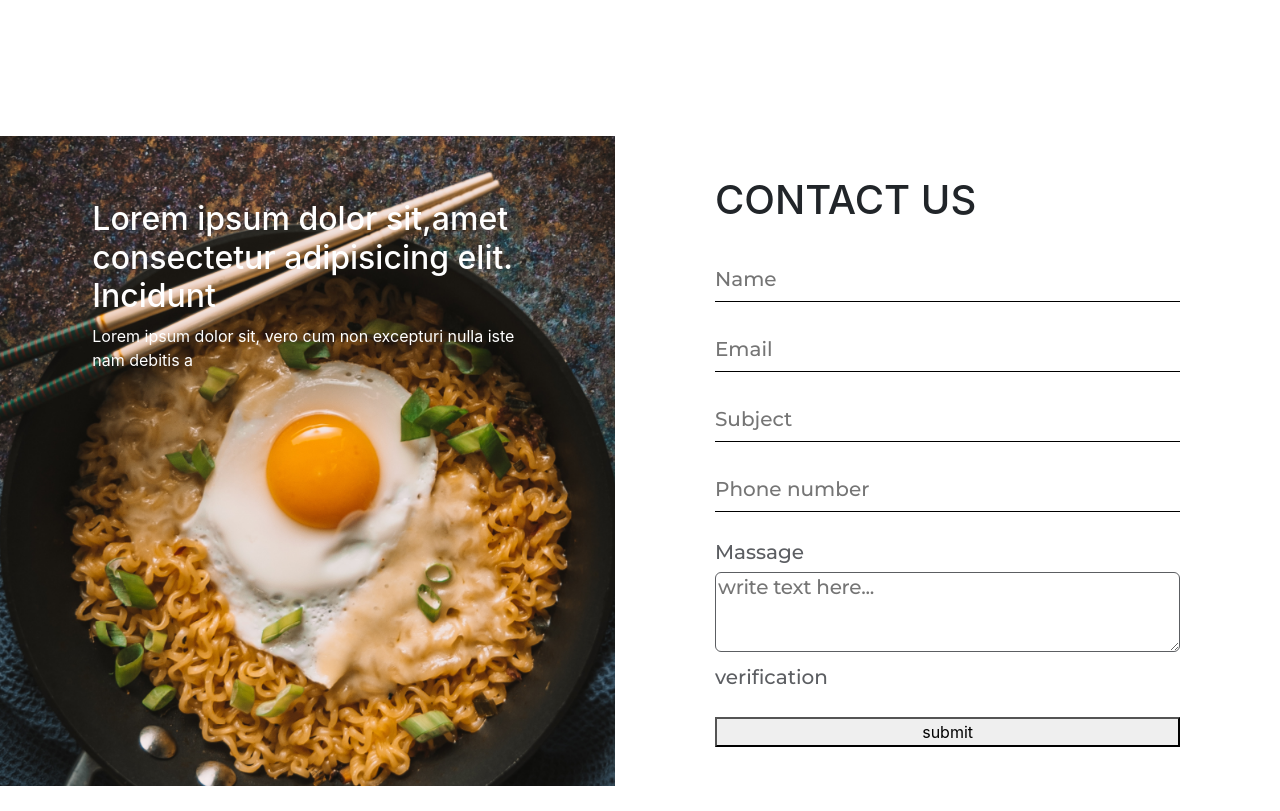
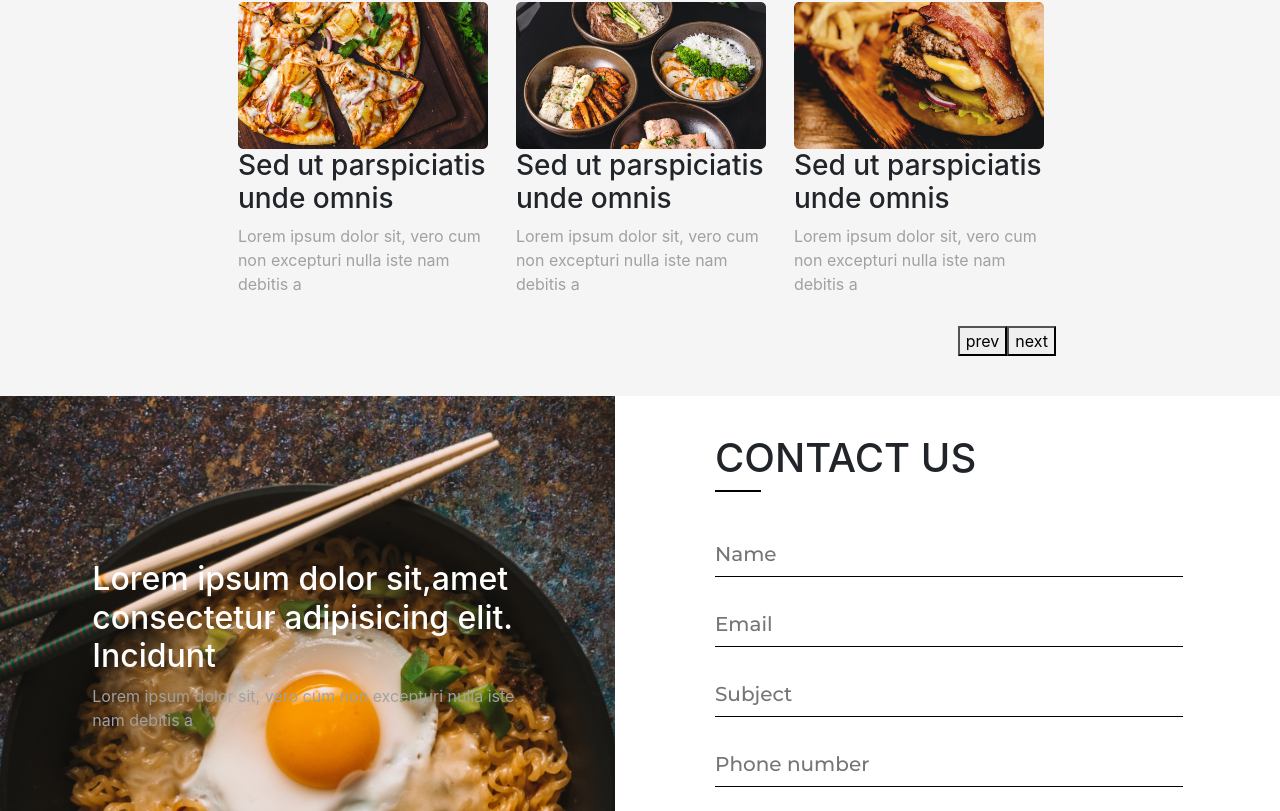
Before and after one commit to aghasi89/opetit.am, a React (Create React App) app: page / in a window 1280 px wide. Shown: the part 369-1180 px from the top of the page. Built offline with nearby package versions, Linux system fonts and the light colour scheme.

Commit message:
most ordered add box component

```diff
--- a/src/App/View/Home/Section/ContactUs/ContactUs.css
+++ b/src/App/View/Home/Section/ContactUs/ContactUs.css
@@ -1,20 +1,21 @@
+
+
+
+/* ------------General conteiner-------- */
 .contactUsGeneralConteiner{
     width: 100%;
-    min-height: 1100px;
+    min-height: 650px;
     display: flex;
     justify-content: flex-start;
-    align-items: center;
-    margin: 20px auto;
+    align-items: start;
+    margin: 0px auto;
 }
-.contactUsFormTitle{
-    display: flex;
-    width: 70%;
-    align-items: center;
-    justify-content: flex-start;
-}
+/* --------------Left side image conteiner--------------- */
+
+
 .contactUsImage{
     width:55.53%;
-    height: 650px;
+    min-height: 650px;
     display: flex;
     flex-direction: column;
     align-items: center;
@@ -22,7 +23,6 @@
     background-position: center;
     background-size: cover;
 }
-
 .contactUsImageTitleAndText{
     display: flex;
     flex-direction: column;
@@ -40,6 +40,7 @@
     flex-direction: column;
 
 }
+
 .contactUsTitle{
     display: flex;
     align-items: center;
@@ -55,17 +56,43 @@
 .empty{
     height: 40%;
 }
+/* -------------------Form-------------- */
 .contactUsFormGeneral{
     display: flex;
     justify-content: center;
     flex-direction: column;
     width: 60%;
     align-items: center;
+    min-height: 650px;
 
 }
 .contactUsFormConteiner{
+    display: flex;
     width: 70%;
+    align-items: center;
+    justify-content: flex-start;
 }
+
+.contactUsFormTitle{
+    display: flex;
+    width: 70%;
+    flex-direction:column;
+    align-items: flex-start;
+    justify-content: flex-start;
+    margin: 15px 0;
+}
+.titleLine{
+
+    width: 10%;
+    border: 0.5px solid black;
+}
+.verificationConteiner{
+    margin: 10px 0 25px;
+    font-size: 20px;
+    font-family: 'Montserrat', sans-serif;
+    color: #5C5E62;
+}
+
 .massageTextarea {
     max-width: 468px;
     height: 80px;
@@ -85,9 +112,7 @@
     font-family: 'Montserrat', sans-serif;
     color: #5C5E62;
 }
-.verificationConteiner{
-    margin: 10px 0 25px;
-    font-size: 20px;
-    font-family: 'Montserrat', sans-serif;
-    color: #5C5E62;
+
+.contactUsButton{
+    max-width: 468px;
 }
--- a/src/App/View/Home/Section/ContactUs/index.js
+++ b/src/App/View/Home/Section/ContactUs/index.js
@@ -25,10 +25,11 @@ export default function ContactUs() {
                 </div>
             </div>
             <div className='contactUsFormGeneral'>
-                <div className="contactUsFormTitle">
+                <div className="contactUsFormTitle ">
                     <h1>CONTACT US</h1>
+                    <div className="titleLine"></div>
                 </div >
-                <div className="contactUsFormConteiner d-flex justify-content-start flex-column">
+                <div className="contactUsFormConteiner ">
                     <form className="d-flex justify-content-start flex-column" onSubmit={handleSubmit(onSubmit)}>
 
                         {/* -----------------name input------------- */}
@@ -86,7 +87,7 @@ export default function ContactUs() {
                         </textarea>
                         <div className="verificationConteiner ">verification</div>
 
-                        <button type="submit" > submit </button  >
+                        <button type="submit" className="contactUsButton" > submit </button  >
                     </form>
                     <ToastContainer
                         position="top-right"
--- a/src/App/View/Home/Section/MostOrdered/MostOrdered.css
+++ b/src/App/View/Home/Section/MostOrdered/MostOrdered.css
@@ -19,21 +19,8 @@ margin: auto;
     height: 60%;
 
 }
-.slideCard{
 
 
-}
-.slideCardImageConteiner{
-    width: 100%;
-    height: 70%;
-}
-.slideImage{
-    width: 100%;
-    height: 100%;
-
-
-
-}
 /* ---------------------------Buttons----------------- */
 .mostOrderedButtonsConteiner{
     height:20%;
--- a/src/App/View/Home/Section/MostOrdered/index.js
+++ b/src/App/View/Home/Section/MostOrdered/index.js
@@ -1,11 +1,13 @@
 import p1 from './Images/p1.png'
 import p2 from './Images/p2.png'
 import p3 from './Images/p3.png'
+import p4 from './Images/p4.png'
 import "./MostOrdered.css"
 import Slider from "react-slick";
 import "slick-carousel/slick/slick.css";
 import "slick-carousel/slick/slick-theme.css";
 import { useRef } from 'react';
+import { Box } from "../../../../components/Box/index";
 
 
 export default function MostOrdered() {
@@ -15,16 +17,16 @@ export default function MostOrdered() {
         speed: 500,
         slidesToShow: 3,
         slidesToScroll: 1,
-        arrows:false
+        arrows: false
     };
-      const sliderRef =useRef(null)
-      const nextSlide=()=>{
+    const sliderRef = useRef(null)
+    const nextSlide = () => {
         if (sliderRef.current) {
             sliderRef.current.slickNext()
         }
 
     }
-      const previousSlide=()=>{
+    const previousSlide = () => {
         if (sliderRef.current) {
             sliderRef.current.slickPrev()
         }
@@ -41,65 +43,31 @@ export default function MostOrdered() {
                 <div className="mostOrderedSlides " >
                     <Slider ref={sliderRef} {...settings} >
                         <div className='slideCard  d-flex justify-content-center align-items-center flex-column' >
-                      <div style={{width:"90%", margin:"0px 5px"}}className="d-flex flex-column align-items-center justify-content-center">
-
-                        <div className="slideCardImageConteiner"  ><img className="slideImage" src={p1} ></img></div>
-                        <div className="slideCardTitle d-flex aligen-items-center justify-content-center" >
-                            <h6>Sed ut parspiciatis unde omnis</h6>
+                            <div style={{ width: "90%", margin: "0px 5px" }} className="d-flex flex-column align-items-center justify-content-center">
+                                <Box src={p1} h3="Sed ut parspiciatis unde omnis" span="Lorem ipsum dolor sit,  vero cum non excepturi nulla iste nam debitis a"/>
                             </div>
-                        <div className='slideCardInfoText d-flex aligen-items-center justify-content-center'>
-                            <span>Lorem ipsum dolor sit,  vero cum non excepturi nulla iste nam debitis a</span>
                         </div>
+                        <div className='slideCard  d-flex justify-content-center align-items-center flex-column' >
+                            <div style={{ width: "90%", margin: "0px 5px" }} className="d-flex flex-column align-items-center justify-content-center">
+                                <Box src={p2} h3="Sed ut parspiciatis unde omnis" span="Lorem ipsum dolor sit,  vero cum non excepturi nulla iste nam debitis a"/>
+                            </div>
+                        </div>
+                        <div className='slideCard  d-flex justify-content-center align-items-center flex-column' >
+                            <div style={{ width: "90%", margin: "0px 5px" }} className="d-flex flex-column align-items-center justify-content-center">
+                                <Box src={p3} h3="Sed ut parspiciatis unde omnis" span="Lorem ipsum dolor sit,  vero cum non excepturi nulla iste nam debitis a"/>
+                            </div>
+                        </div>
+                        <div className='slideCard  d-flex justify-content-center align-items-center flex-column' >
+                            <div style={{ width: "90%", margin: "0px 5px" }} className="d-flex flex-column align-items-center justify-content-center">
+                                <Box src={p1} h3="Sed ut parspiciatis unde omnis" span="Lorem ipsum dolor sit,  vero cum non excepturi nulla iste nam debitis a"/>
+                            </div>
+                        </div>
+                        <div className='slideCard  d-flex justify-content-center align-items-center flex-column' >
+                            <div style={{ width: "90%", margin: "0px 5px" }} className="d-flex flex-column align-items-center justify-content-center">
+                                <Box src={p2} h3="Sed ut parspiciatis unde omnis" span="Lorem ipsum dolor sit,  vero cum non excepturi nulla iste nam debitis a"/>
                             </div>
                         </div>
 
-
-                    <div className='slideCard d-flex justify-content-center align-items-center flex-column'>
-                    <div style={{width:"90%", margin:"0px 5px"}}className="d-flex flex-column align-items-center justify-content-center">
-                        <div className="slideCardImageConteiner" ><img className="slideImage" src={p2}></img></div>
-                        <div className="slideCardTitle d-flex aligen-items-center justify-content-center" >
-                            <h6>Sed ut parspiciatis unde omnis</h6>
-                        </div>
-                        <div className='slideCardInfoText d-flex aligen-items-center justify-content-center'>
-                            <span>Lorem ipsum dolor sit,  vero cum non excepturi nulla iste nam debitis a</span>
-                        </div>
-                        </div>
-                    </div>
-
-
-                    <div className='slideCard d-flex justify-content-center align-items-center flex-column'>
-                        <div style={{width:"90%", margin:"0px 5px"}}className="d-flex flex-column align-items-center justify-content-center">
-                        <div className="slideCardImageConteiner"><img className="slideImage" src={p3}></img></div>
-                        <div className="slideCardTitle d-flex aligen-items-center justify-content-center" >
-                            <h6>Sed ut parspiciatis unde omnis</h6>
-                        </div>
-                        <div className='slideCardInfoText d-flex aligen-items-center justify-content-center'>
-                            <span>Lorem ipsum dolor sit,  vero cum non excepturi nulla iste nam debitis a</span>
-                        </div>
-                        </div>
-                    </div>
-                    <div className='slideCard d-flex justify-content-center align-items-center flex-column'>
-                    <div style={{width:"90%", margin:"0px 5px"}}className="d-flex flex-column align-items-center justify-content-center">
-                        <div className="slideCardImageConteiner"><img className="slideImage" src={p1}></img></div>
-                        <div className="slideCardTitle d-flex aligen-items-center justify-content-center" >
-                            <h6>Sed ut parspiciatis unde omnis</h6>
-                        </div>
-                        <div className='slideCardInfoText d-flex aligen-items-center justify-content-center'>
-                            <span>Lorem ipsum dolor sit,  vero cum non excepturi nulla iste nam debitis a</span>
-                        </div>
-                        </div>
-                    </div>
-                    <div className='slideCard d-flex justify-content-center align-items-center flex-column'>
-                    <div style={{width:"90%", margin:"0px 5px"}}className="d-flex flex-column align-items-center justify-content-center">
-                        <div className="slideCardImageConteiner" ><img className="slideImage" src={p2} ></img></div>
-                        <div className="slideCardTitle d-flex aligen-items-center justify-content-center" >
-                            <h6>Sed ut parspiciatis unde omnis</h6>
-                        </div>
-                        <div className='slideCardInfoText d-flex aligen-items-center justify-content-center'>
-                            <span>Lorem ipsum dolor sit,  vero cum non excepturi nulla iste nam debitis a</span>
-                        </div>
-                        </div>
-                    </div>
                     </Slider>
 
                 </div>
--- a/src/App/view/Home/index.js
+++ b/src/App/view/Home/index.js
@@ -1,10 +1,12 @@
 import ContactUs  from "./Section/ContactUs/index"
 import About from "./Section/About/index"
 import HeaderSlide from "./Section/HeaderSlide"
+import MostOrdered from "./Section/MostOrdered"
 export default () => {
     return (<div>
 
         <About/>
+        <MostOrdered/>
         <ContactUs/>
 
         </div>)
```
Lines whose indentation alone changed are shown as unchanged.
